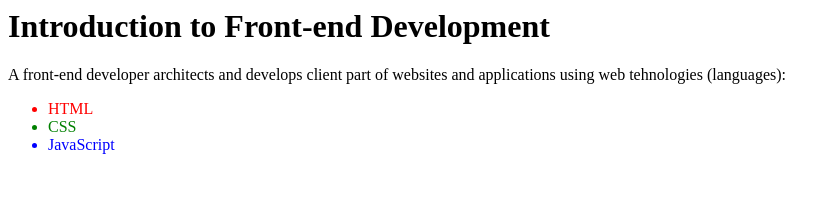
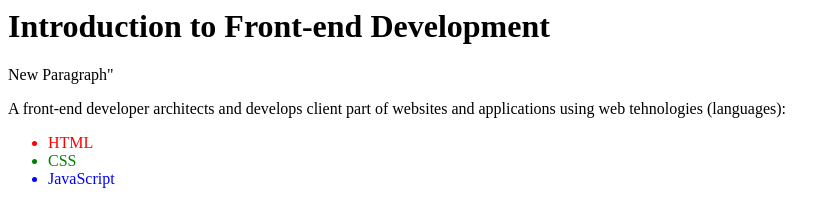
Before and after one commit to Aleksandra-Miljkovic/frontend-development, a plain HTML site: page index.html in a window 1280 px wide. Shown: the whole page, without its empty margins (0-840 px from the left). Drawn offline with Linux system fonts and the light colour scheme.

Commit message:
New Paragraph Added

```diff
--- a/index.html
+++ b/index.html
@@ -1,5 +1,6 @@
 <h1> Introduction to Front-end Development</h1>
 
+<p>New Paragraph"</p>
 <p> A front-end developer architects and develops client part of websites and applications using web tehnologies (languages):</p>
 
 <ul>
```
